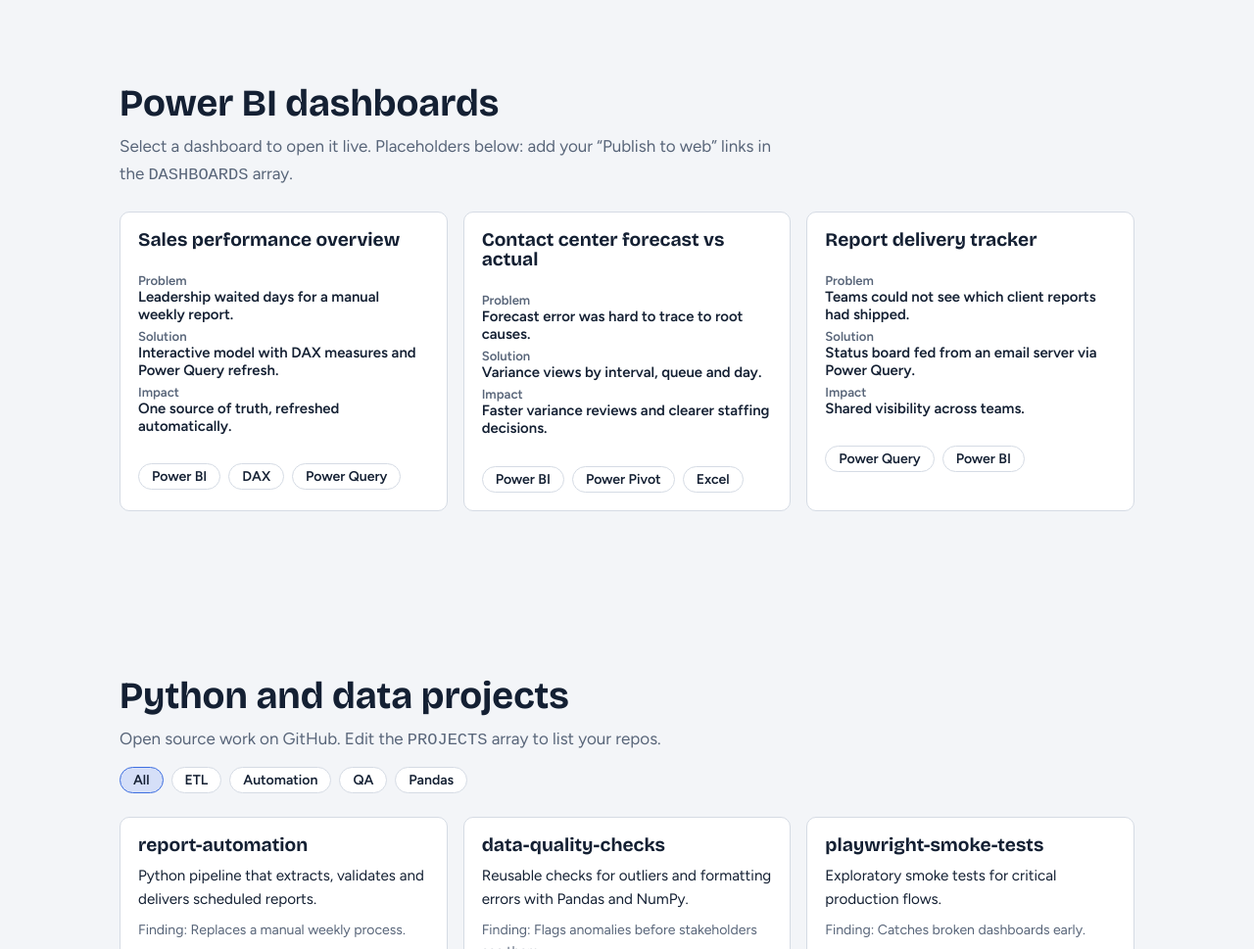
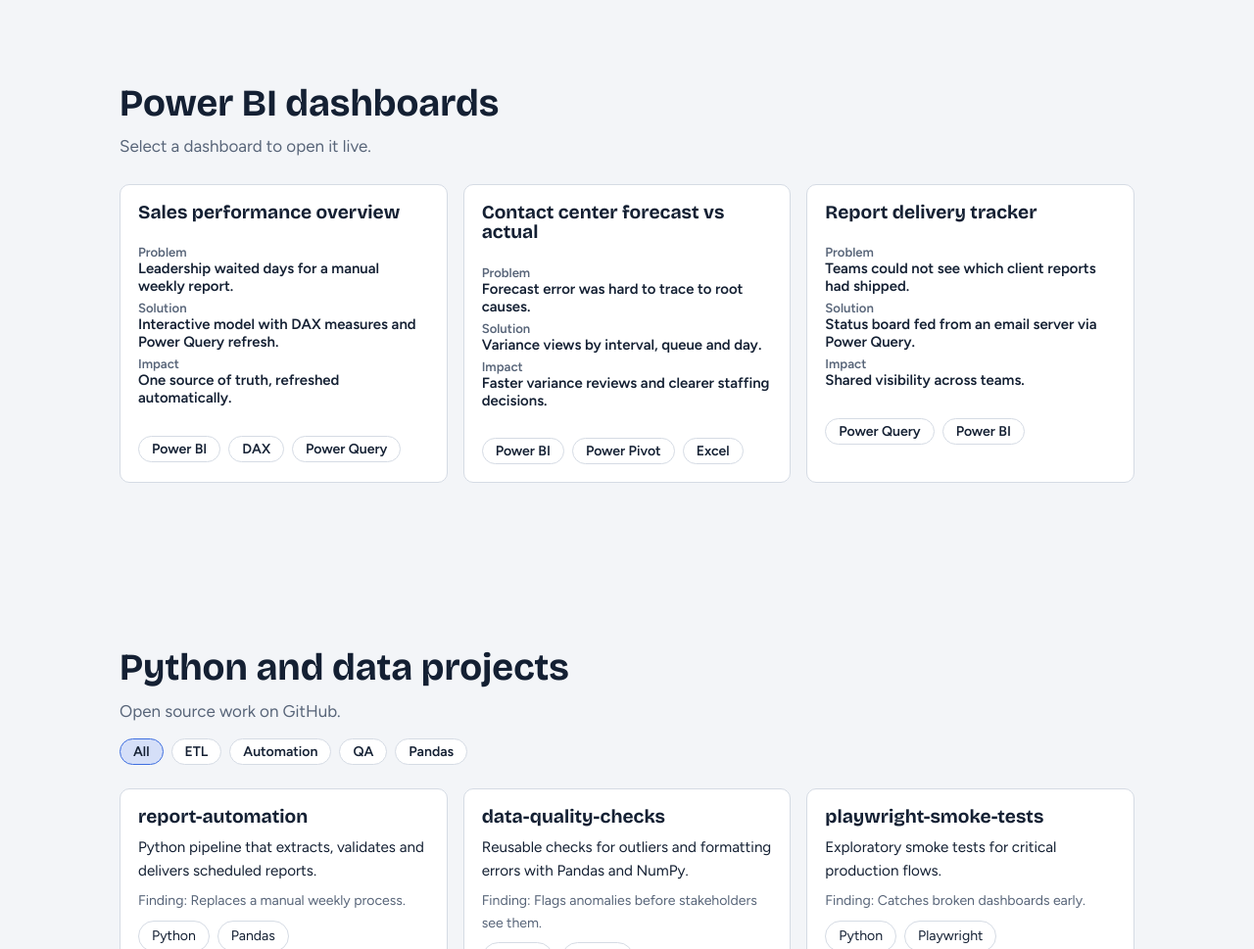
Before and after one commit to maulopagu/maulopagu.github.io, a plain HTML site: page index.html in a window 1280 px wide. Shown: the part 2660-3629 px from the top of the page at 98% size. Drawn offline with nearby package versions, Linux system fonts and the light colour scheme.

Commit message:
added first pbi dashboard and changed Projects and PBI Sections Paragraphs

```diff
--- a/index.html
+++ b/index.html
@@ -715,8 +715,8 @@
   <section id="dash">
     <div class="wrap">
       <h2>Power BI dashboards</h2>
-      <p class="mute">Select a dashboard to open it live. Placeholders below: add your “Publish to web” links in the
-        <code>DASHBOARDS</code> array.</p>
+      <p class="mute">Select a dashboard to open it live. </p>
+        <!-- Placeholders below: add your “Publish to web” links in the<code>DASHBOARDS</code> array. -->
       <div class="cards" id="dcards"></div>
     </div>
   </section>
@@ -724,7 +724,8 @@
   <section id="code">
     <div class="wrap">
       <h2>Python and data projects</h2>
-      <p class="mute">Open source work on GitHub. Edit the <code>PROJECTS</code> array to list your repos.</p>
+      <p class="mute">Open source work on GitHub.</p>
+      <!-- Edit the PROJECTS array to list your repos. -->
       <div class="chips" id="pf"></div>
       <div class="cards" id="pcards"></div>
       <p style="margin-top:20px"><a class="btn" href="https://github.com/" target="_blank" rel="noopener">See all
@@ -776,7 +777,7 @@
   <script>
     /* ===== EDIT YOUR CONTENT HERE ===== */
     const DASHBOARDS = [
-      { title: "Sales performance overview", problem: "Leadership waited days for a manual weekly report.", solution: "Interactive model with DAX measures and Power Query refresh.", tools: ["Power BI", "DAX", "Power Query"], result: "One source of truth, refreshed automatically.", embedUrl: "", publicLink: "" },
+      { title: "Sales performance overview", problem: "Leadership waited days for a manual weekly report.", solution: "Interactive model with DAX measures and Power Query refresh.", tools: ["Power BI", "DAX", "Power Query"], result: "One source of truth, refreshed automatically.", embedUrl: "https://app.powerbi.com/view?r=eyJrIjoiNzRjNmIyZmUtZGI2NC00YTYwLWI5OTEtZWZhNzJjYTE4NTgxIiwidCI6IjM2ZTRjMjk2LWJmNjgtNGQxNS05YjQ5LWY1ZTgyNGFlOWRiNiIsImMiOjZ9", publicLink: "https://app.powerbi.com/view?r=eyJrIjoiNzRjNmIyZmUtZGI2NC00YTYwLWI5OTEtZWZhNzJjYTE4NTgxIiwidCI6IjM2ZTRjMjk2LWJmNjgtNGQxNS05YjQ5LWY1ZTgyNGFlOWRiNiIsImMiOjZ9" },
       { title: "Contact center forecast vs actual", problem: "Forecast error was hard to trace to root causes.", solution: "Variance views by interval, queue and day.", tools: ["Power BI", "Power Pivot", "Excel"], result: "Faster variance reviews and clearer staffing decisions.", embedUrl: "", publicLink: "" },
       { title: "Report delivery tracker", problem: "Teams could not see which client reports had shipped.", solution: "Status board fed from an email server via Power Query.", tools: ["Power Query", "Power BI"], result: "Shared visibility across teams.", embedUrl: "", publicLink: "" }];
     const PROJECTS = [
```
